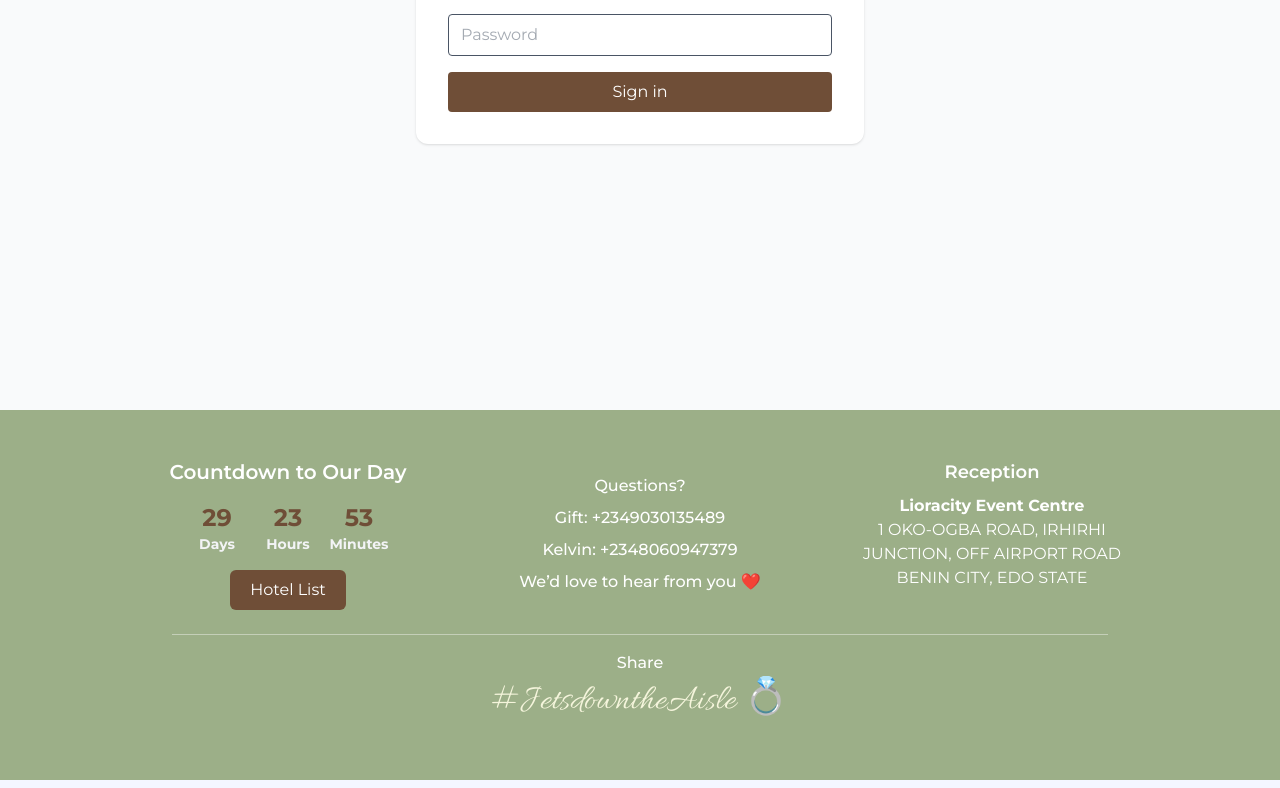
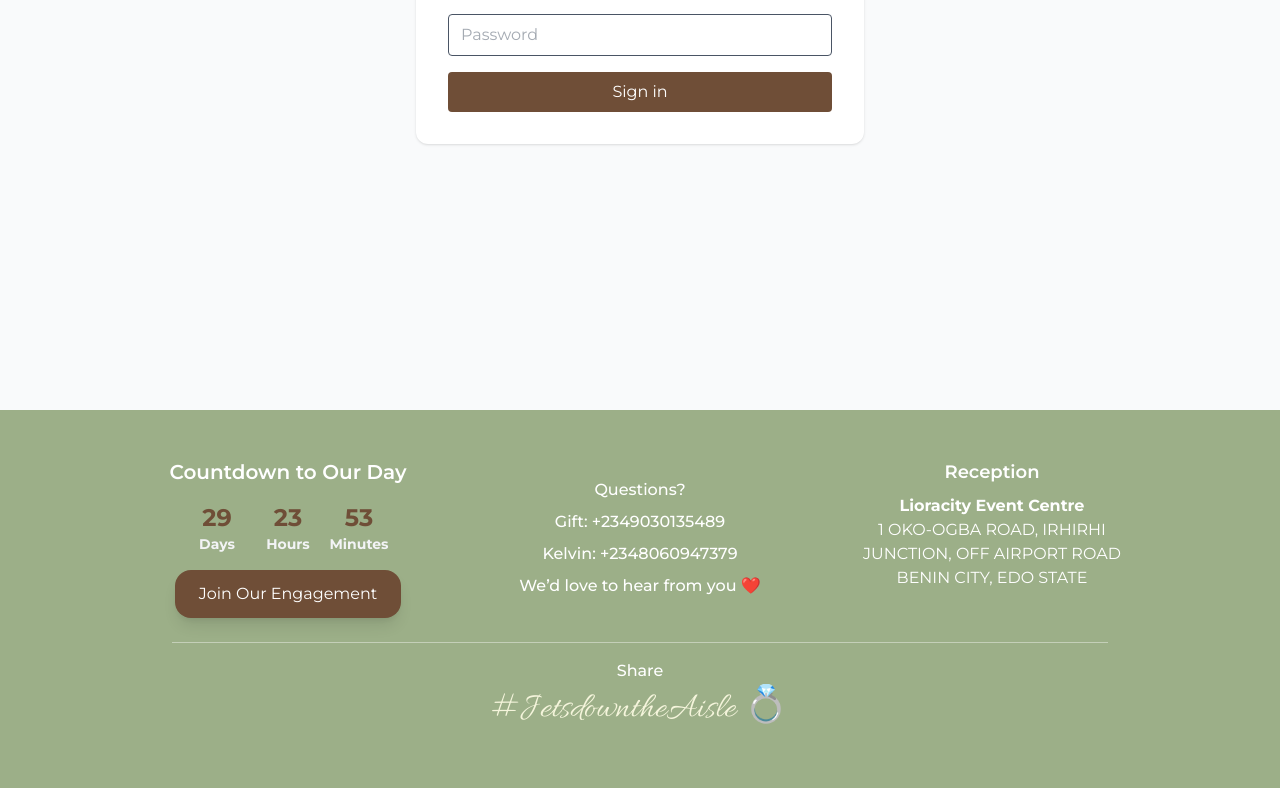
Before and after one commit to IsraelAREMOH/JennyWeds, a React (Vite) app: page /admin in a window 1280 px wide. Shown: the part 475-1263 px from the top of the page. Built offline with nearby package versions, Linux system fonts and the light colour scheme; a web font is replaced by a local one.

Commit message:
fixed rsvpModal display for no link users

```diff
--- a/src/App.jsx
+++ b/src/App.jsx
@@ -11,7 +11,7 @@ import StylePage from "./pages/Style";
 function App() {
   return (
     <>
-      <div className="bg-gradient-to-br from-[#e9f3ea] via-[#dfe9d9] to-[#c8b7a6]">
+      <div className="bg-gradient-to-br from-gray-50 via-gray-100 to-gray-200">
         <Router>
           <Navbar />
           <ScrollHandler />
--- a/src/Components/HeroBanner.jsx
+++ b/src/Components/HeroBanner.jsx
@@ -1,5 +1,6 @@
 import { motion as Motion } from "framer-motion";
 import jenny from "../assets/jenny.jpg";
+import SaveTheDateButton from "./SaveTheDateButton";
 
 const HeroBanner = () => {
   return (
@@ -51,16 +52,12 @@ const HeroBanner = () => {
             November 29, 2025 | Benin, Nigeria
           </Motion.p>
 
-          <Motion.button
-            className="mt-4 px-4 py-2 sm:px-6 sm:py-3 bg-[#9CAF88] text-[#F8F5DC] rounded-2xl shadow-lg hover:bg-[#AFCF9E] transition text-sm sm:text-base"
-            initial={{ opacity: 0, y: 30 }}
-            animate={{ opacity: 1, y: 0 }}
-            transition={{ delay: 1.2, duration: 0.8 }}
-            whileHover={{ scale: 1.05 }}
-            whileTap={{ scale: 0.97 }}
-          >
-            Save the Date
-          </Motion.button>
+          <SaveTheDateButton
+            title="Jennifer & Aisosa's Wedding Celebration"
+            location="Benin, Nigeria"
+            startDate="2025-11-29T15:00:00+01:00"
+            endDate="2025-11-29T22:00:00+01:00"
+          />
         </Motion.div>
 
         {/* Hashtag bottom-left */}
--- /dev/null
+++ b/src/Components/SaveTheDateButton.jsx
@@ -0,0 +1,71 @@
+import { motion as Motion } from "framer-motion";
+
+const SaveTheDateButton = ({
+  title = "Jennifer & Aisosa's Wedding Celebration",
+  location = "Benin, Nigeria",
+  startDate = "2025-11-29T15:00:00+01:00",
+  endDate = "2025-11-29T22:00:00+01:00",
+  bgColor = "bg-[#9CAF88]",
+  hoverColor = "hover:bg-[#AFCF9E]",
+  textColor = "text-[#F8F5DC]",
+  label = "Save the Date",
+}) => {
+  // Generate Google Calendar link
+  const googleCalendarUrl = `https://www.google.com/calendar/render?action=TEMPLATE&text=${encodeURIComponent(
+    title
+  )}&dates=${startDate.replace(/[-:]/g, "").slice(0, 15)}Z/${endDate
+    .replace(/[-:]/g, "")
+    .slice(0, 15)}Z&location=${encodeURIComponent(
+    location
+  )}&details=${encodeURIComponent("Join us for our wedding celebration!")}`;
+
+  // Generate .ics file for iPhone/Outlook
+  const handleDownloadICS = () => {
+    const icsContent = `BEGIN:VCALENDAR
+VERSION:2.0
+BEGIN:VEVENT
+SUMMARY:${title}
+DTSTART:${startDate.replace(/[-:]/g, "").slice(0, 15)}Z
+DTEND:${endDate.replace(/[-:]/g, "").slice(0, 15)}Z
+LOCATION:${location}
+DESCRIPTION:Join us for our wedding celebration!
+END:VEVENT
+END:VCALENDAR`;
+
+    const blob = new Blob([icsContent], {
+      type: "text/calendar;charset=utf-8",
+    });
+    const url = URL.createObjectURL(blob);
+    const link = document.createElement("a");
+    link.href = url;
+    link.download = "SaveTheDate.ics";
+    link.click();
+    URL.revokeObjectURL(url);
+  };
+
+  // Main handler Google first, fallback to ICS
+  const handleSaveDate = () => {
+    const isGoogle = /Android|Gmail|Chrome/i.test(navigator.userAgent);
+    if (isGoogle) {
+      window.open(googleCalendarUrl, "_blank");
+    } else {
+      handleDownloadICS();
+    }
+  };
+
+  return (
+    <Motion.button
+      className={`mt-4 px-4 py-2 sm:px-6 sm:py-3 rounded-2xl shadow-lg transition text-sm sm:text-base ${bgColor} ${hoverColor} ${textColor}`}
+      initial={{ opacity: 0, y: 30 }}
+      animate={{ opacity: 1, y: 0 }}
+      transition={{ delay: 1.2, duration: 0.8 }}
+      whileHover={{ scale: 1.05 }}
+      whileTap={{ scale: 0.97 }}
+      onClick={handleSaveDate}
+    >
+      {label}
+    </Motion.button>
+  );
+};
+
+export default SaveTheDateButton;
--- a/src/Components/rsvpModal.jsx
+++ b/src/Components/rsvpModal.jsx
@@ -359,6 +359,19 @@ export default function RsvpModal({ isOpen, onClose, uniqueId }) {
           X
         </button>
 
+        {!uniqueId && (
+          <div className="text-center py-6">
+            <p className="text-gray-700 font-medium">
+              Please use your unique invitation link to RSVP.
+            </p>
+            <p className="text-gray-600 text-sm mt-2">
+              If you didn’t receive one, contact us at
+              <h2 className="text-[#6F4E37]">+2348060947379</h2>
+              <h2 className="text-[#6F4E37]">+2349030135489</h2>
+            </p>
+          </div>
+        )}
+
         {loading && <p className="text-center text-gray-600">Loading...</p>}
 
         {!loading && guest && !isSubmitted && (
--- a/src/pages/Footer.jsx
+++ b/src/pages/Footer.jsx
@@ -1,4 +1,5 @@
 import { useState, useEffect } from "react";
+import SaveTheDateButton from "../Components/SaveTheDateButton";
 
 const Footer = () => {
   const [timeLeft, setTimeLeft] = useState({});
@@ -48,9 +49,15 @@ const Footer = () => {
               </span>
             </div>
           </div>
-          <button className="bg-[#6F4E37] text-white px-5 py-2 mt-4 rounded-md text-sm sm:text-base hover:bg-[#A52A2A] transition">
-            Hotel List
-          </button>
+
+          <SaveTheDateButton
+            label="Join Our Engagement"
+            bgColor="bg-[#6F4E37]"
+            hoverColor="hover:bg-[#F1D9D2]"
+            textColor="text-wite"
+            startDate="2025-11-29T13:00:00+01:00"
+            endDate="2025-11-29T22:00:00+01:00"
+          />
         </div>
 
         {/* Contact Info */}
```
